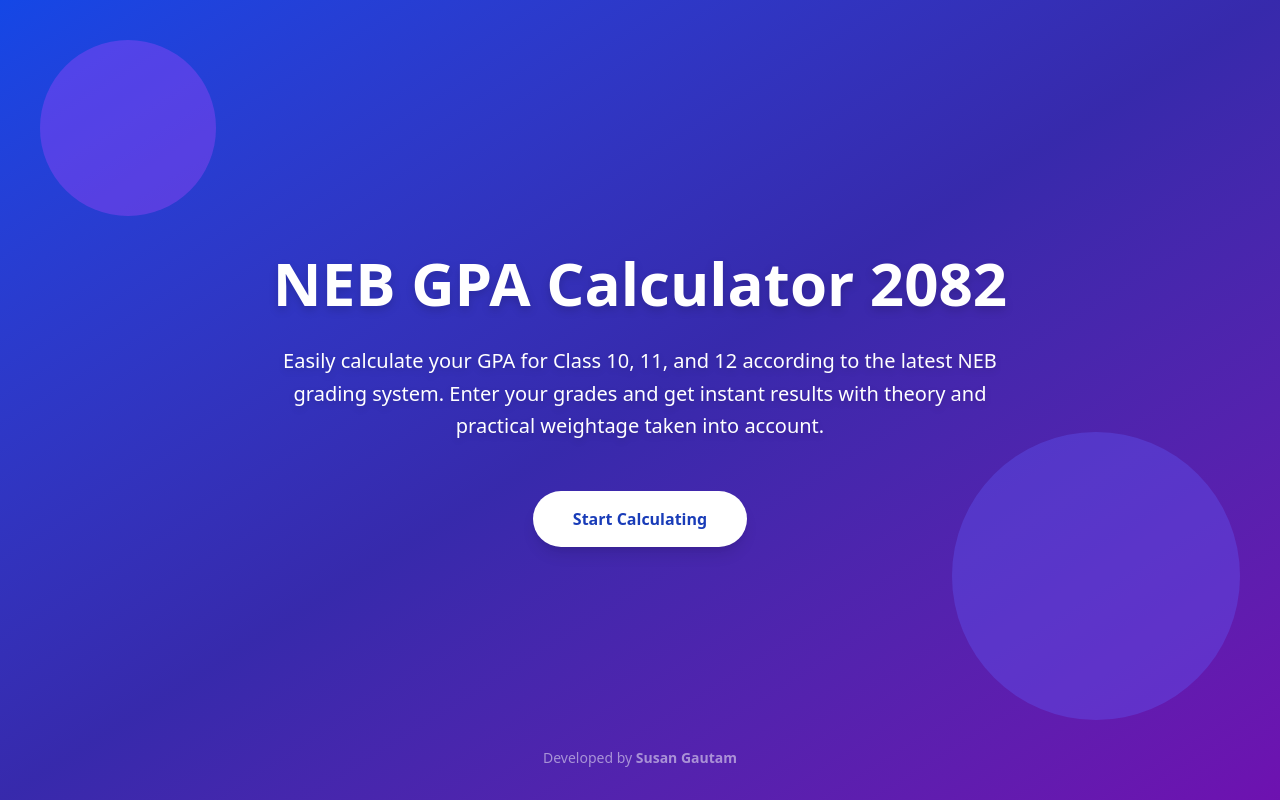
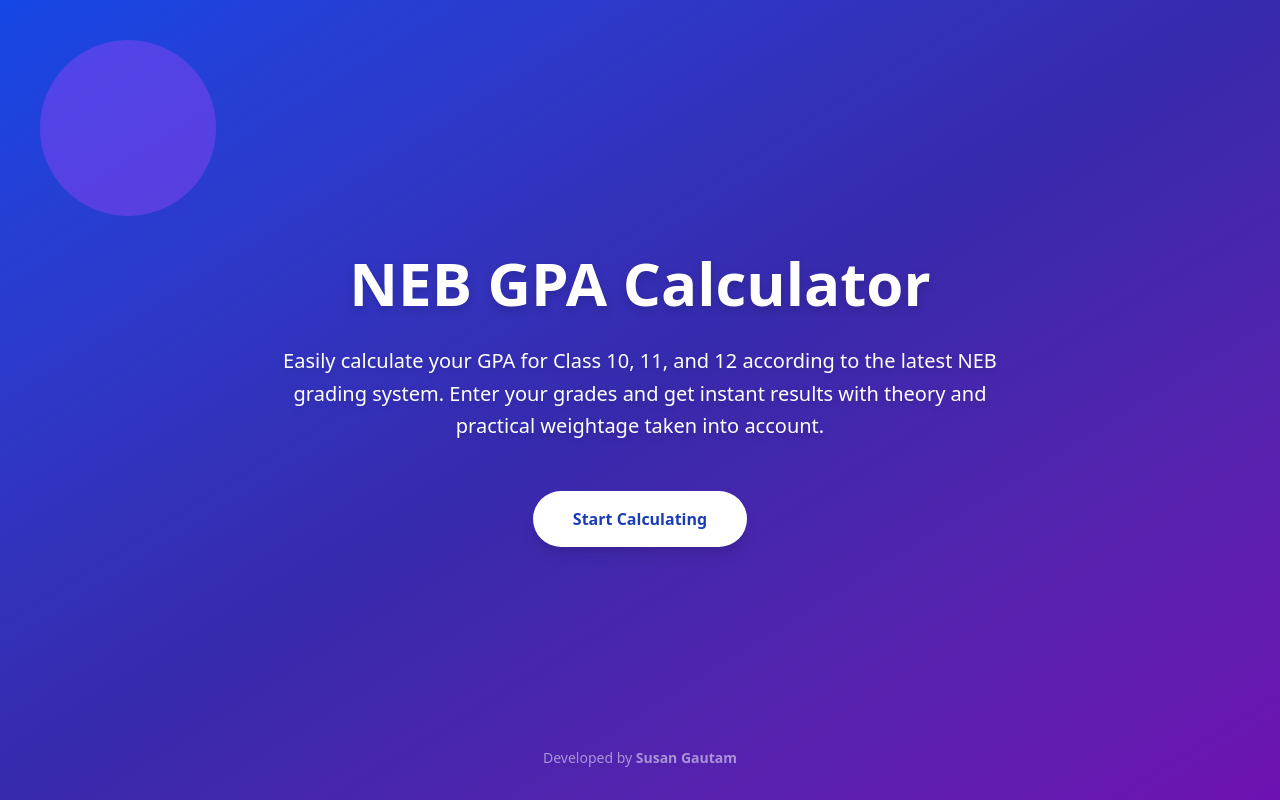
Before and after one commit to offsusangautam/gpa-calculator, a React (Vite) app: page / in a window 1280 px wide. Built offline with nearby package versions, Linux system fonts and the light colour scheme; the HTML template or start-up script is replaced by a standard one.

Commit message:
Improved frontend

```diff
--- a/src/App.jsx
+++ b/src/App.jsx
@@ -54,10 +54,10 @@ const subjectData = {
 const LandingPage = ({ onStart }) => (
   <section className="relative bg-gradient-to-br from-blue-700 via-indigo-800 to-purple-800 text-white min-h-screen flex flex-col justify-center items-center px-6 md:px-20 text-center">
     <div className="absolute top-10 left-10 w-44 h-44 bg-purple-500 rounded-full opacity-20 animate-pulse"></div>
-    <div className="absolute bottom-20 right-10 w-72 h-72 bg-indigo-500 rounded-full opacity-15 animate-pulse"></div>
+
 
     <h1 className="text-6xl font-extrabold mb-8 drop-shadow-lg">
-      NEB GPA Calculator 2082
+      NEB GPA Calculator
     </h1>
 
     <p className="max-w-3xl text-xl mb-12 drop-shadow-md leading-relaxed">
```
